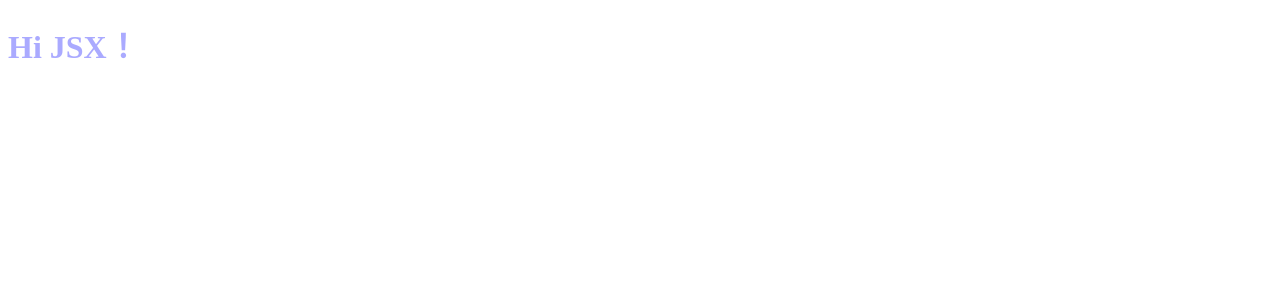
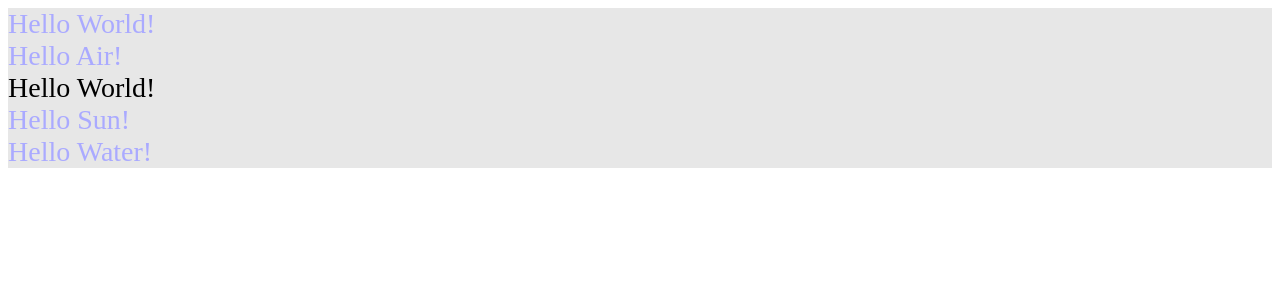
Before and after one commit to nttu94507/React2, a React app: page / in a window 1280 px wide. Shown: the top 300 px of the page. Built offline with nearby package versions, Linux system fonts and the light colour scheme; the HTML template or start-up script is replaced by a standard one.

Commit message:
loop if success

```diff
--- a/package.json
+++ b/package.json
@@ -7,7 +7,8 @@
     "test": "echo \"Error: no test specified\" && exit 1",
     "build": "webpack -p",
     "lint": "eslint src/*.js",
-    "build-css": "node-sass src/index.scss src/index.css"
+    "build-css": "node-sass src/index.scss src/index.css",
+    "start": "webpack-dev-server"
   },
   "keywords": [],
   "author": "",
--- a/src/index.jsx
+++ b/src/index.jsx
@@ -2,6 +2,26 @@
 import ReactDom from 'react-dom';
 import Styles from './index.scss';
 
-const Main = () => <h1 className={Styles.main}>Hi JSX！</h1>;
 
-ReactDom.render(<Main />, document.getElementById('root'));
+
+const HelloWorld = (props) => {
+    const { names } = props;
+    const isEmpty = value => value === ''
+    return names.map(name=>(
+        <div
+            key={name}
+            className={
+                `${Styles.mainBackground}
+                ${isEmpty(name) ? '' : (Styles.main)}`
+            }
+            style={{
+                'font-size': 28,
+            }}
+            >
+               {`Hello ${isEmpty(name) ? 'World' : name}!`}
+            </div>
+    ))
+}
+
+
+ReactDom.render(<HelloWorld names={['World', 'Air','', 'Sun','Water']}/>, document.getElementById('root'));
--- a/src/index.scss
+++ b/src/index.scss
@@ -5,3 +5,7 @@
         color: #faf;
     }
 }
+
+.mainBackground {
+    background-color: #e7e7e7;
+}
--- a/webpack.config.js
+++ b/webpack.config.js
@@ -41,4 +41,8 @@
           filename: './index.css',
         }),
     ],
-}
+    devServer: {
+      contentBase:'./dist',
+      port: 9000
+    },
+};
```
